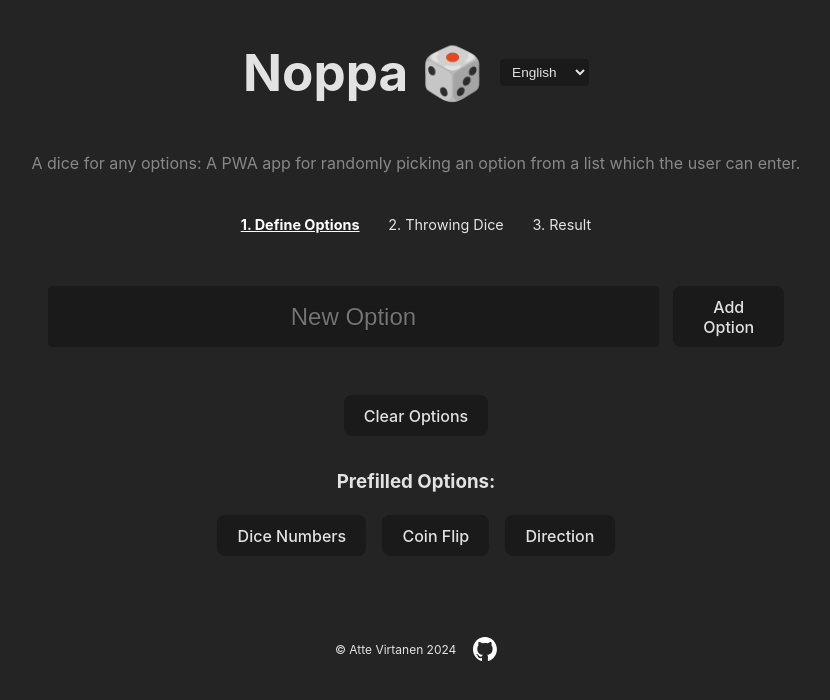
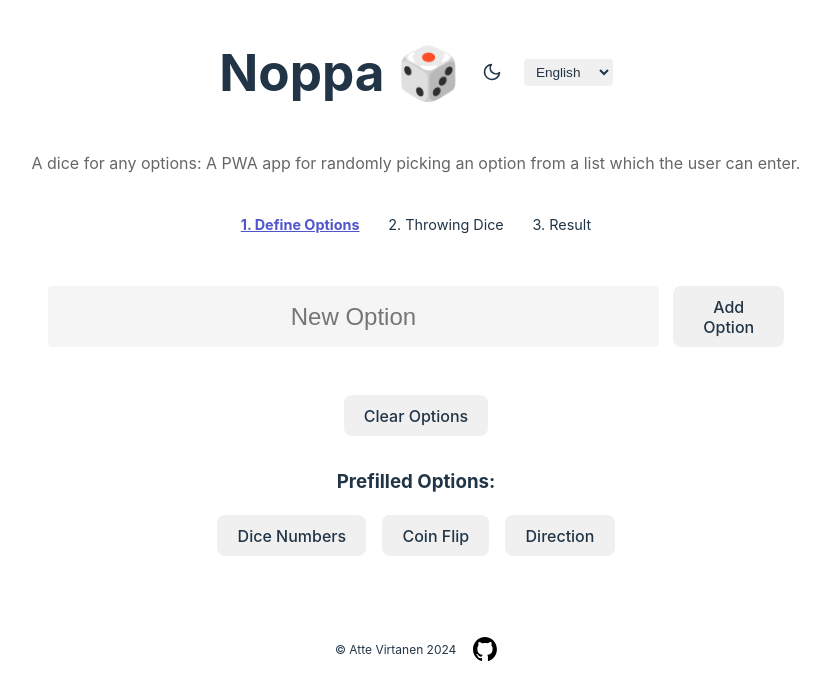
Before and after one commit to AtteBox/noppa, a Svelte app: page / in a window 1280 px wide. Shown: the top 700 px of the page, without its empty margins (224-1054 px from the left). Built offline with nearby package versions, Linux system fonts and the light colour scheme.

Commit message:
Add light/dark theme toggle (#98)

```diff
--- a/src/App.svelte
+++ b/src/App.svelte
@@ -2,12 +2,14 @@
   import githubLogo from "./assets/github-mark-white.svg";
   import VirtualDice from "./lib/components/VirtualDice.svelte";
   import LanguageSelector from "./lib/components/LanguageSelector.svelte";
+  import ThemeToggle from "./lib/components/ThemeToggle.svelte";
   import { t } from "./lib/i18n/index.svelte";
 </script>
 
 <main>
   <div class="header-row">
     <h1>{t("appTitle")}</h1>
+    <ThemeToggle />
     <LanguageSelector />
   </div>
 
@@ -31,7 +33,7 @@
 
 <style>
   .read-the-docs {
-    color: #888;
+    color: var(--muted-text-color);
     margin-bottom: 2rem;
   }
 
@@ -49,6 +51,10 @@
     vertical-align: middle;
   }
 
+  :global([data-theme="light"]) #github-link-logo {
+    filter: invert(1);
+  }
+
   footer {
     display: flex;
     justify-content: center;
--- a/src/app.css
+++ b/src/app.css
@@ -8,12 +8,12 @@
   --button-bg: #1a1a1a;
   --button-hover-bg: #2a2a2a;
   --button-hover-border: #646cff;
-  --button-hover-bg: #2a2a2a;
-  --button-hover-border: #646cff;
   --input-bg: #1a1a1a;
   --input-hover-bg: #2a2a2a;
   --input-border-color: #646cff;
   --highlight-text: #ffffff;
+  --muted-text-color: #888;
+  --shadow-color: rgba(0, 0, 0, 0.5);
 
   font-family: Inter, system-ui, Avenir, Helvetica, Arial, sans-serif;
   line-height: 1.5;
@@ -25,6 +25,26 @@
   text-rendering: optimizeLegibility;
   -webkit-font-smoothing: antialiased;
   -moz-osx-font-smoothing: grayscale;
+}
+
+[data-theme="light"] {
+  --primary-color: #4f56c9;
+  --primary-hover-color: #3f47b3;
+  --destructive-color: #dc3545;
+  --destructive-hover-color: #c82333;
+  --text-color: #213547;
+  --background-color: #ffffff;
+  --button-bg: #f0f0f0;
+  --button-hover-bg: #e0e0e0;
+  --button-hover-border: #4f56c9;
+  --input-bg: #f5f5f5;
+  --input-hover-bg: #ebebeb;
+  --input-border-color: #4f56c9;
+  --highlight-text: #ffffff;
+  --muted-text-color: #666;
+  --shadow-color: rgba(0, 0, 0, 0.15);
+
+  color-scheme: light;
 }
 
 a {
@@ -94,6 +114,7 @@ button:focus-visible {
 
 button.primary {
   background-color: var(--primary-color);
+  color: var(--highlight-text);
 }
 
 button.primary:hover {
@@ -103,6 +124,7 @@ button.primary:hover {
 
 button.destructive {
   background-color: var(--destructive-color);
+  color: var(--highlight-text);
 }
 
 button.destructive:hover {
@@ -124,7 +146,6 @@ input {
     color 0.3s;
   width: 100%;
   box-sizing: border-box;
-  text-shadow: #000 0px 0px 1px;
   -webkit-font-smoothing: antialiased;
 }
 
@@ -144,7 +165,7 @@ input:focus {
   left: 0;
   right: 0;
   bottom: 0;
-  background: rgba(0, 0, 0, 0.5);
+  background: var(--shadow-color);
   display: flex;
   justify-content: center;
   align-items: center;
@@ -158,6 +179,6 @@ input:focus {
   border-radius: 8px;
   max-width: 400px;
   width: 90%;
-  box-shadow: 0 5px 15px rgba(0, 0, 0, 0.5);
+  box-shadow: 0 5px 15px var(--shadow-color);
   text-align: center;
 }
--- a/src/lib/components/InputDialog.svelte
+++ b/src/lib/components/InputDialog.svelte
@@ -85,7 +85,7 @@
   }
 
   .validation-error {
-    color: red;
+    color: var(--destructive-color);
     font-size: 0.8rem;
   }
 </style>
--- a/src/lib/components/OptionList.svelte
+++ b/src/lib/components/OptionList.svelte
@@ -54,7 +54,7 @@
     margin-bottom: 0.5em;
     padding: 0.5em;
     border-radius: 5px;
-    color: white;
+    color: var(--highlight-text);
     display: flex;
     margin: 1rem;
     display: flex;
@@ -64,6 +64,6 @@
   input.option-input {
     font-size: 1.5rem;
     margin-right: 0.5em;
-    color: white;
+    color: var(--highlight-text);
   }
 </style>
--- /dev/null
+++ b/src/lib/components/ThemeToggle.svelte
@@ -0,0 +1,48 @@
+<script lang="ts">
+  import { getTheme, toggleTheme } from "../theme/index.svelte";
+  import { t } from "../i18n/index.svelte";
+</script>
+
+<button
+  class="theme-toggle"
+  onclick={toggleTheme}
+  aria-label={t("themeToggleAriaLabel")}
+  title={t("themeToggleAriaLabel")}
+>
+  {#if getTheme() === "dark"}
+    <svg xmlns="http://www.w3.org/2000/svg" width="20" height="20" viewBox="0 0 24 24" fill="none" stroke="currentColor" stroke-width="2" stroke-linecap="round" stroke-linejoin="round">
+      <circle cx="12" cy="12" r="5"/>
+      <line x1="12" y1="1" x2="12" y2="3"/>
+      <line x1="12" y1="21" x2="12" y2="23"/>
+      <line x1="4.22" y1="4.22" x2="5.64" y2="5.64"/>
+      <line x1="18.36" y1="18.36" x2="19.78" y2="19.78"/>
+      <line x1="1" y1="12" x2="3" y2="12"/>
+      <line x1="21" y1="12" x2="23" y2="12"/>
+      <line x1="4.22" y1="19.78" x2="5.64" y2="18.36"/>
+      <line x1="18.36" y1="5.64" x2="19.78" y2="4.22"/>
+    </svg>
+  {:else}
+    <svg xmlns="http://www.w3.org/2000/svg" width="20" height="20" viewBox="0 0 24 24" fill="none" stroke="currentColor" stroke-width="2" stroke-linecap="round" stroke-linejoin="round">
+      <path d="M21 12.79A9 9 0 1 1 11.21 3 7 7 0 0 0 21 12.79z"/>
+    </svg>
+  {/if}
+</button>
+
+<style>
+  .theme-toggle {
+    background: none;
+    border: 1px solid transparent;
+    color: var(--text-color);
+    cursor: pointer;
+    padding: 0.3em;
+    border-radius: 4px;
+    display: flex;
+    align-items: center;
+    justify-content: center;
+  }
+
+  .theme-toggle:hover {
+    background-color: var(--button-hover-bg);
+    border-color: var(--button-hover-border);
+  }
+</style>
--- a/src/lib/components/VirtualDice.svelte
+++ b/src/lib/components/VirtualDice.svelte
@@ -253,7 +253,7 @@
   .breadcrumb .active {
     font-weight: bold;
     text-decoration: underline;
-    color: white;
+    color: var(--primary-color);
   }
 
   .prefilled-options {
@@ -267,8 +267,8 @@
     border-radius: 4px;
     font-weight: bold;
     font-size: 2rem;
-    box-shadow: 0 2px 5px rgba(0, 0, 0, 0.2);
-    text-shadow: #000 0px 0px 1px;
+    box-shadow: 0 2px 5px var(--shadow-color);
+    text-shadow: rgba(0, 0, 0, 0.3) 0px 0px 1px;
     -webkit-font-smoothing: antialiased;
   }
 
@@ -277,7 +277,7 @@
     padding: 0;
     font-size: 2.5rem;
     animation: rotate 0.8s infinite ease;
-    text-shadow: 0 0 3px #ddd;
+    text-shadow: 0 0 3px var(--shadow-color);
   }
 
   @keyframes rotate {
--- a/src/lib/i18n/translations.ts
+++ b/src/lib/i18n/translations.ts
@@ -66,6 +66,9 @@ export type TranslationKeys = {
 
   // LanguageSelector
   languageSelectorAriaLabel: string;
+
+  // ThemeToggle
+  themeToggleAriaLabel: string;
 };
 
 const en: TranslationKeys = {
@@ -117,6 +120,8 @@ const en: TranslationKeys = {
   deletePrefilledOption: "Delete {name}",
 
   languageSelectorAriaLabel: "Language",
+
+  themeToggleAriaLabel: "Toggle light/dark theme",
 };
 
 const fi: TranslationKeys = {
@@ -168,6 +173,8 @@ const fi: TranslationKeys = {
   deletePrefilledOption: "Poista {name}",
 
   languageSelectorAriaLabel: "Kieli",
+
+  themeToggleAriaLabel: "Vaihda vaalea/tumma teema",
 };
 
 const sv: TranslationKeys = {
@@ -219,6 +226,8 @@ const sv: TranslationKeys = {
   deletePrefilledOption: "Ta bort {name}",
 
   languageSelectorAriaLabel: "Språk",
+
+  themeToggleAriaLabel: "Växla ljust/mörkt tema",
 };
 
 export type TranslationKey = keyof TranslationKeys;
--- /dev/null
+++ b/src/lib/theme/index.svelte.ts
@@ -0,0 +1,43 @@
+const THEME_STORAGE_KEY = "noppa-theme";
+
+export type Theme = "light" | "dark";
+
+function detectTheme(): Theme {
+  const saved = localStorage.getItem(THEME_STORAGE_KEY);
+  if (saved === "light" || saved === "dark") {
+    return saved;
+  }
+  return window.matchMedia("(prefers-color-scheme: light)").matches
+    ? "light"
+    : "dark";
+}
+
+let currentTheme: Theme = $state(detectTheme());
+
+function applyTheme(theme: Theme) {
+  document.documentElement.setAttribute("data-theme", theme);
+  const metaThemeColor = document.querySelector('meta[name="theme-color"]');
+  if (metaThemeColor) {
+    metaThemeColor.setAttribute(
+      "content",
+      theme === "dark" ? "#242424" : "#ffffff",
+    );
+  }
+}
+
+// Apply on load
+applyTheme(currentTheme);
+
+export function getTheme(): Theme {
+  return currentTheme;
+}
+
+export function setTheme(theme: Theme) {
+  currentTheme = theme;
+  localStorage.setItem(THEME_STORAGE_KEY, theme);
+  applyTheme(theme);
+}
+
+export function toggleTheme() {
+  setTheme(currentTheme === "dark" ? "light" : "dark");
+}
```
Also changed, not shown: 1 other file (tests, documents, lock files or other folders).
